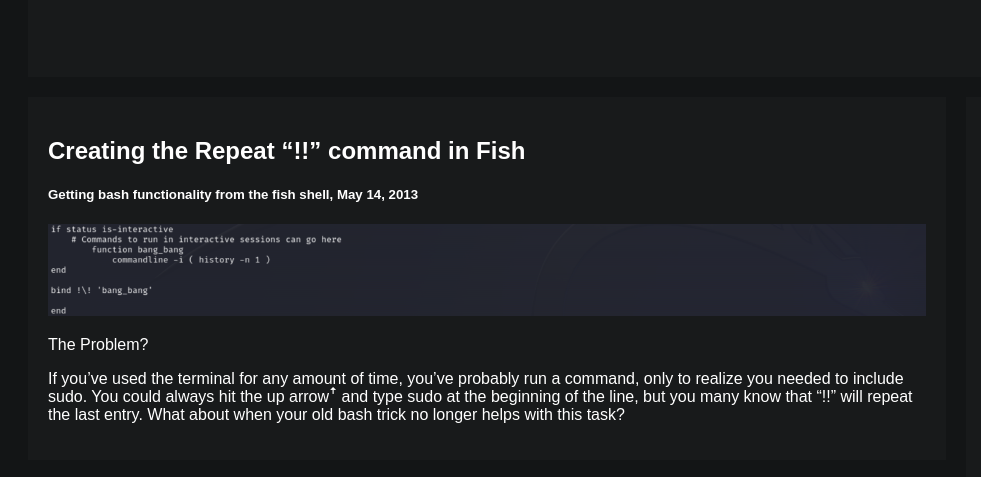
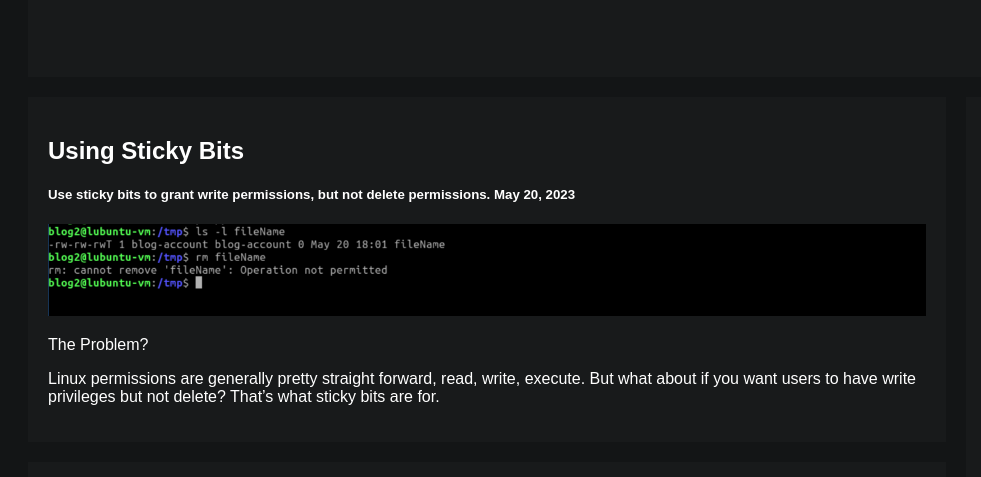
Before and after one commit to Baljit147/Baljit147.github.io, a plain HTML site: page index.html in a window 1280 px wide. Shown: the part 180-657 px from the top of the page, 0-981 px from the left. Drawn offline with Linux system fonts and the light colour scheme.

Commit message:
updating the index page with the sticky bits thumbnail

```diff
--- a/index.html
+++ b/index.html
@@ -11,6 +11,18 @@
 
 <div class="row">
   <div class="leftcolumn">
+    <a href="posts/sticky_bits.html">
+      <div class="card">
+        <h2>Using Sticky Bits</h2>
+        <h5>Use sticky bits to grant write permissions, but not delete permissions. May 20, 2023</h5>
+        <img src="images/sticky_bits/blog_3.png" class="thumbnail-images">
+        <p>The Problem?</p>
+        <p>
+          Linux permissions are generally pretty straight forward, read, write, execute.
+          But what about if you want users to have write privileges but not delete? That’s what sticky bits are for.
+        </p>
+      </div>
+    </a>
     <a href="posts/bang_bang.html">
       <div class="card">
         <h2>Creating the Repeat “!!” command in Fish</h2>
@@ -53,9 +65,6 @@
 <script src="scripts/main.js"></script>
 
 </body>
-<!-- TODO list
-Center the about me image in the div and make it larger
-Figure out what to do about the popular post section.
-Hide the footer and the popular posts sections
-Add hyperlinks to the popular posts sections-->
+
+
 </html>
```
